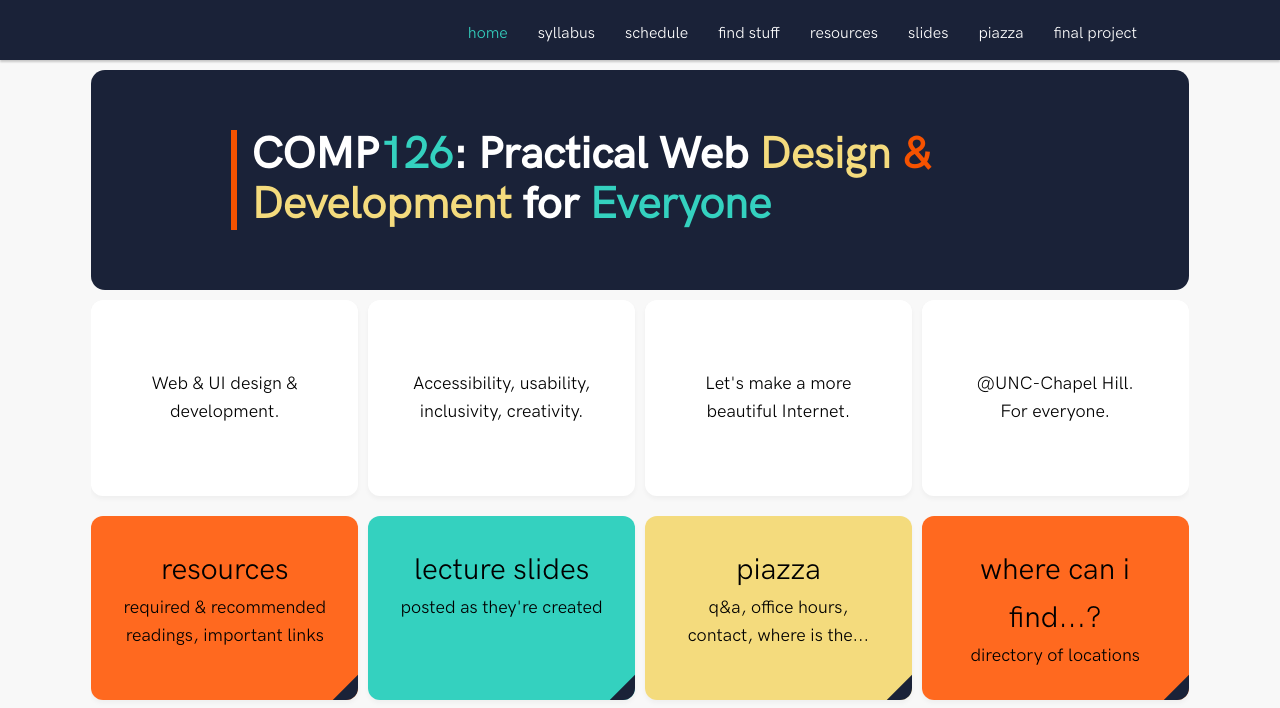
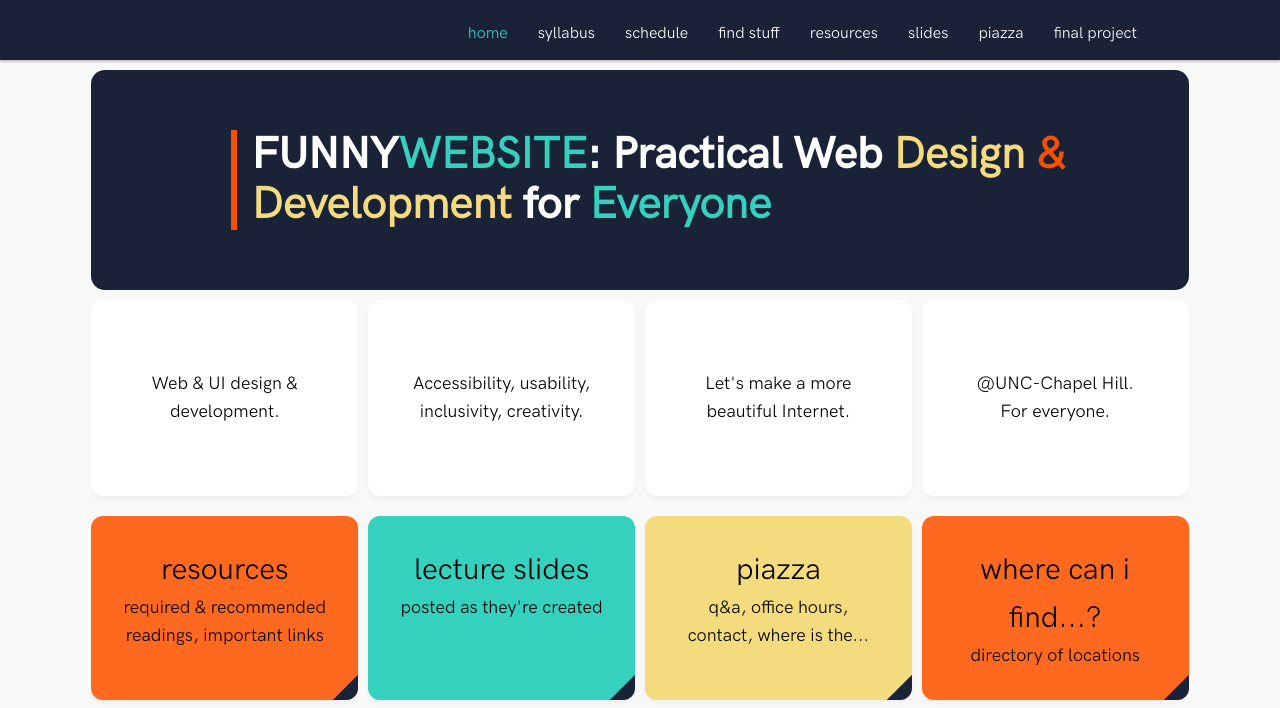
Before and after one commit to dazzledface/funnywebsite, a plain HTML site: page index.html in a window 1280 px wide. Shown: the top 708 px of the page. Drawn offline with nearby package versions, Linux system fonts and the light colour scheme.

Commit message:
change site title

```diff
--- a/index.html
+++ b/index.html
@@ -55,7 +55,7 @@
          <div class="content">
             <div class="hero">
                <div class="hero-txt">
-                  <h1>COMP<span class="blue">126</span>:
+                  <h1>FUNNY<span class="blue">WEBSITE</span>:
                      Practical
                      Web <span class="yellow">Design</span> <span class="orange">&</span>
                      <span class="yellow"> Development</span> for <span class="blue">Everyone</span></h1>
```
